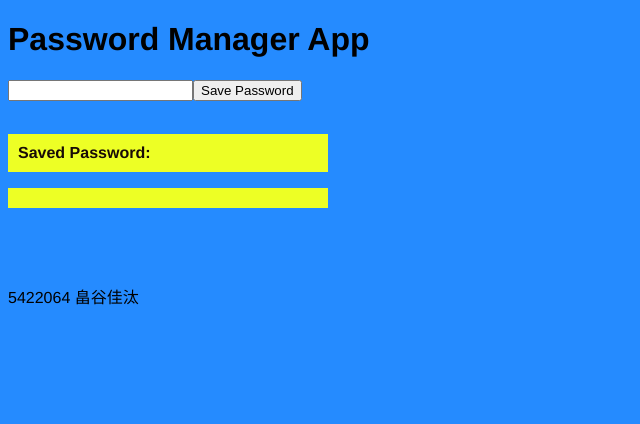
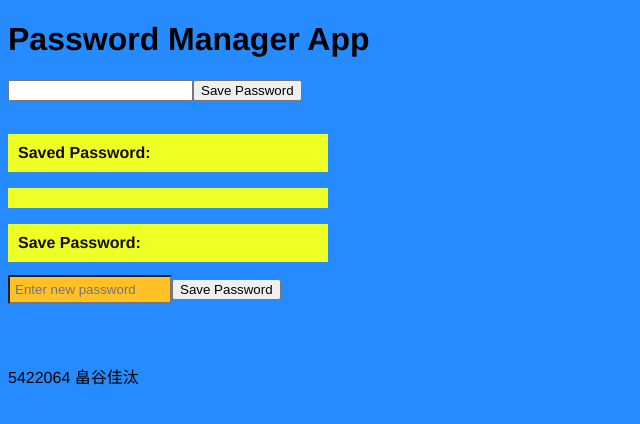
Before and after one commit to Hk22064/SandC, a React (Vite) app: page / in a window 1280 px wide. Shown: the top 424 px of the page, without its empty margins (0-640 px from the left). Built offline with nearby package versions, Linux system fonts and the light colour scheme; no server answers.

Commit message:
Add files via upload

```diff
--- a/src/components/PasswordComponent.jsx
+++ b/src/components/PasswordComponent.jsx
@@ -1,33 +1,46 @@
-// PasswordComponent.jsx
-
-import React, { useState, useEffect } from 'react';
+import React, { useState } from 'react';
 import axios from 'axios';
 
 const PasswordComponent = () => {
   const [password, setPassword] = useState('');
-    const [isFetching, setIsFetching] = useState(false);
+  const [newPassword, setNewPassword] = useState('');
 
-    const fetchSavedPassword = () => {
-        setIsFetching(true);
-        axios.get('/.netlify/functions/getSavedPassword') // 保存されたパスワードを取得するエンドポイントのURLを指定
+  const handleSavePassword = () => {
+    axios.post('/.netlify/functions/savePassword', { password: newPassword })
       .then(response => {
-                // 取得した保存されたパスワードを処理する
-                const savedPassword = response.data.savedPassword;
-                // ここで取得した保存されたパスワードをReactのステートにセットするなどの処理を行う
+        // パスワード保存後、保存されたパスワードを取得して表示する
+        axios.get('/.netlify/functions/getSavedPassword')
+          .then(savedPasswordResponse => {
+            setPassword(savedPasswordResponse.data.savedPassword);
           })
           .catch(error => {
             console.error('Error fetching saved password:', error);
           });
+      })
+      .catch(error => {
+        console.error('Error saving password:', error);
+      });
   };
 
-    useEffect(() => {
-        fetchSavedPassword();
-    }, []);
+  const handleInputChange = (event) => {
+    setNewPassword(event.target.value);
+  };
 
   return (
     <div>
       <h2>Saved Password:</h2>
       <p>{password}</p>
+
+      <h2>Save Password:</h2>
+      <input
+        type="text"
+        placeholder="Enter new password"
+        value={newPassword}
+        onChange={handleInputChange}
+      />
+      <button onClick={handleSavePassword}>
+        Save Password
+      </button>
     </div>
   );
 };
```
Lines whose indentation alone changed are shown as unchanged.
